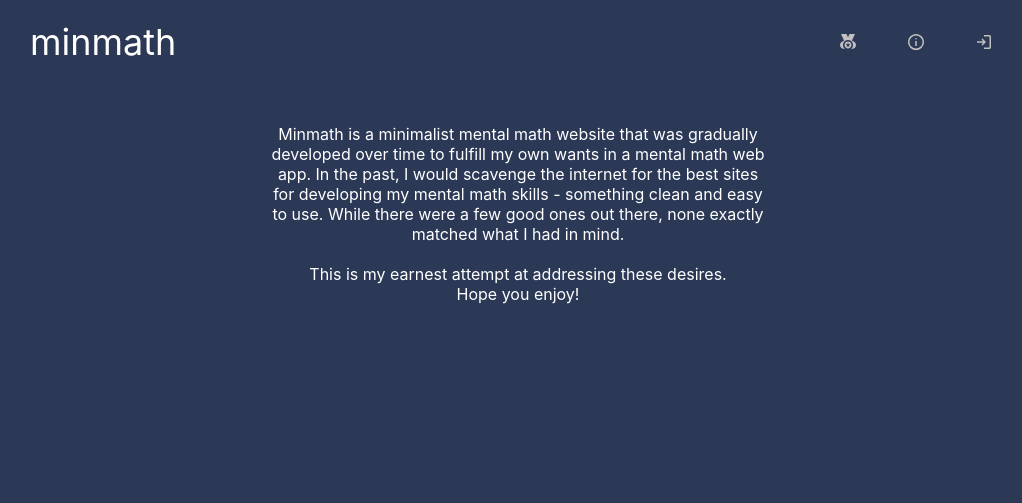
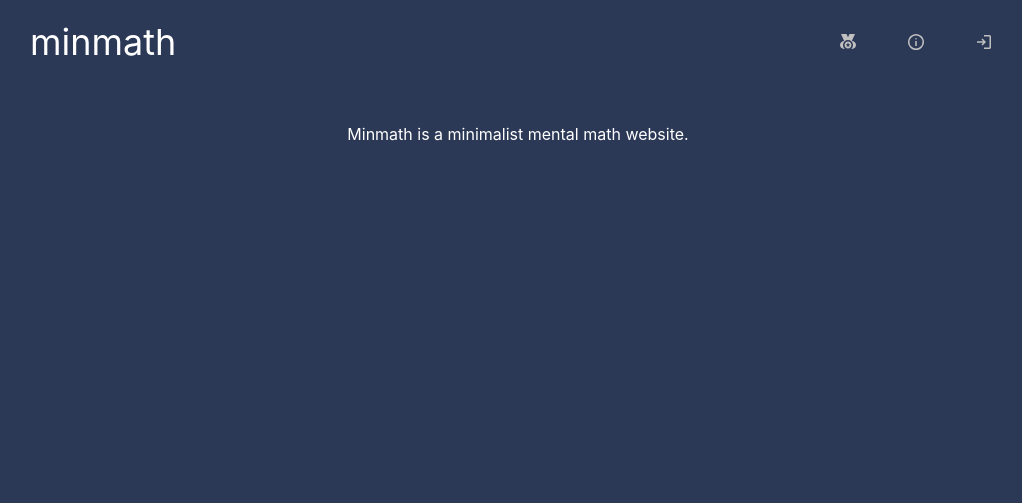
Before and after one commit to m-lm/minmath, a Django app: page /info in a window 1280 px wide. Shown: the top 503 px of the page, without its empty margins (122-1144 px from the left). Run offline with Django 4.2, Linux system fonts and the light colour scheme.

Commit message:
Update readme

```diff
--- a/minmath/solve/templates/solve/info.html
+++ b/minmath/solve/templates/solve/info.html
@@ -8,15 +8,7 @@
 {% block content %}
 <div class = "about">
     <p>
-        Minmath is a minimalist mental math website
-        that was gradually developed over time to fulfill my own wants in a mental math web app.
-        In the past, I would scavenge the internet for the best sites for developing my mental math skills - something clean and easy to use.
-        While there were a few good ones out there, none exactly matched what I had in mind.
-        <br>
-        <br>
-        This is my earnest attempt at addressing these desires.
-        <br>
-        Hope you enjoy!
+        Minmath is a minimalist mental math website.
     </p>
 </div>
 {% endblock content %}
```
Also changed, not shown: README.md.
